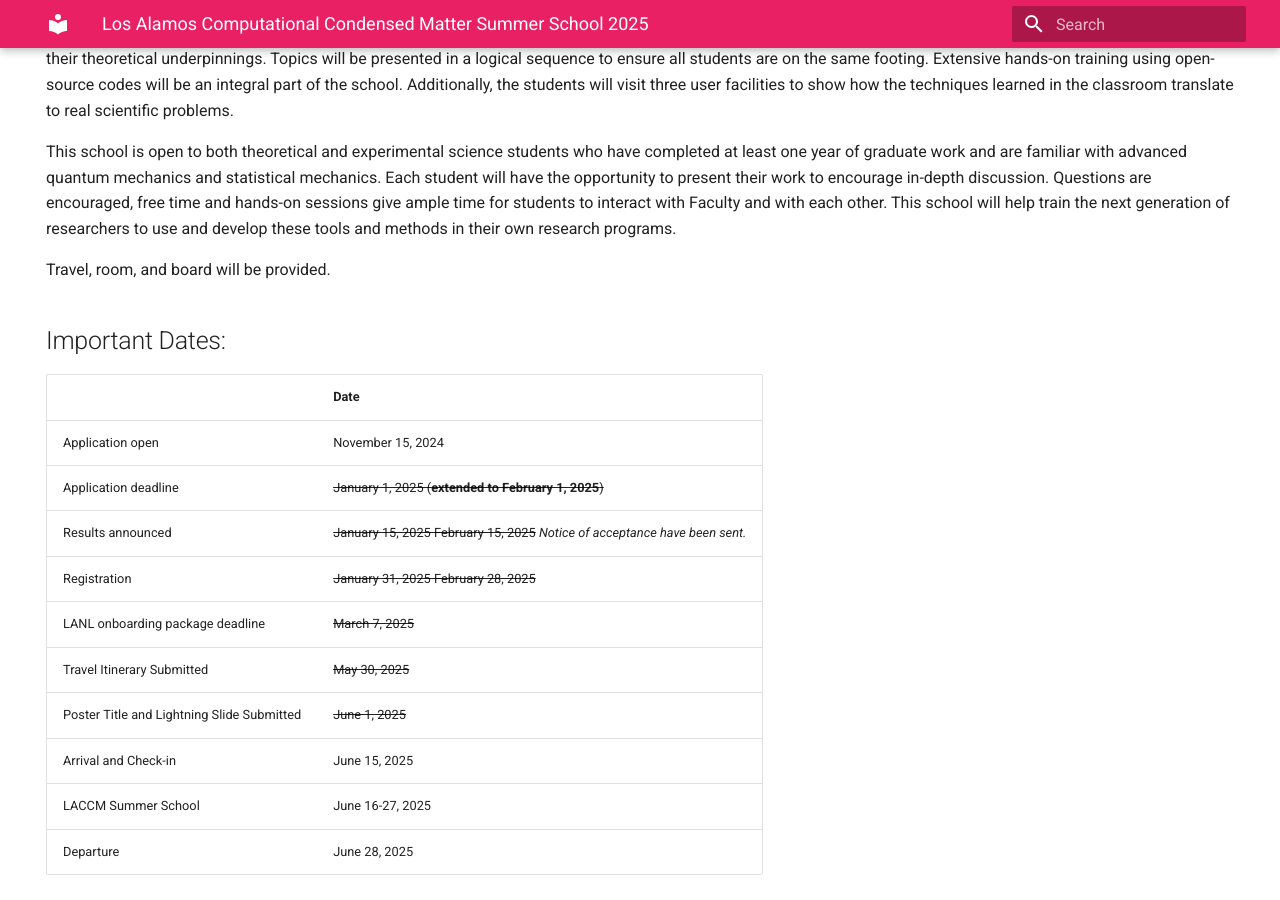
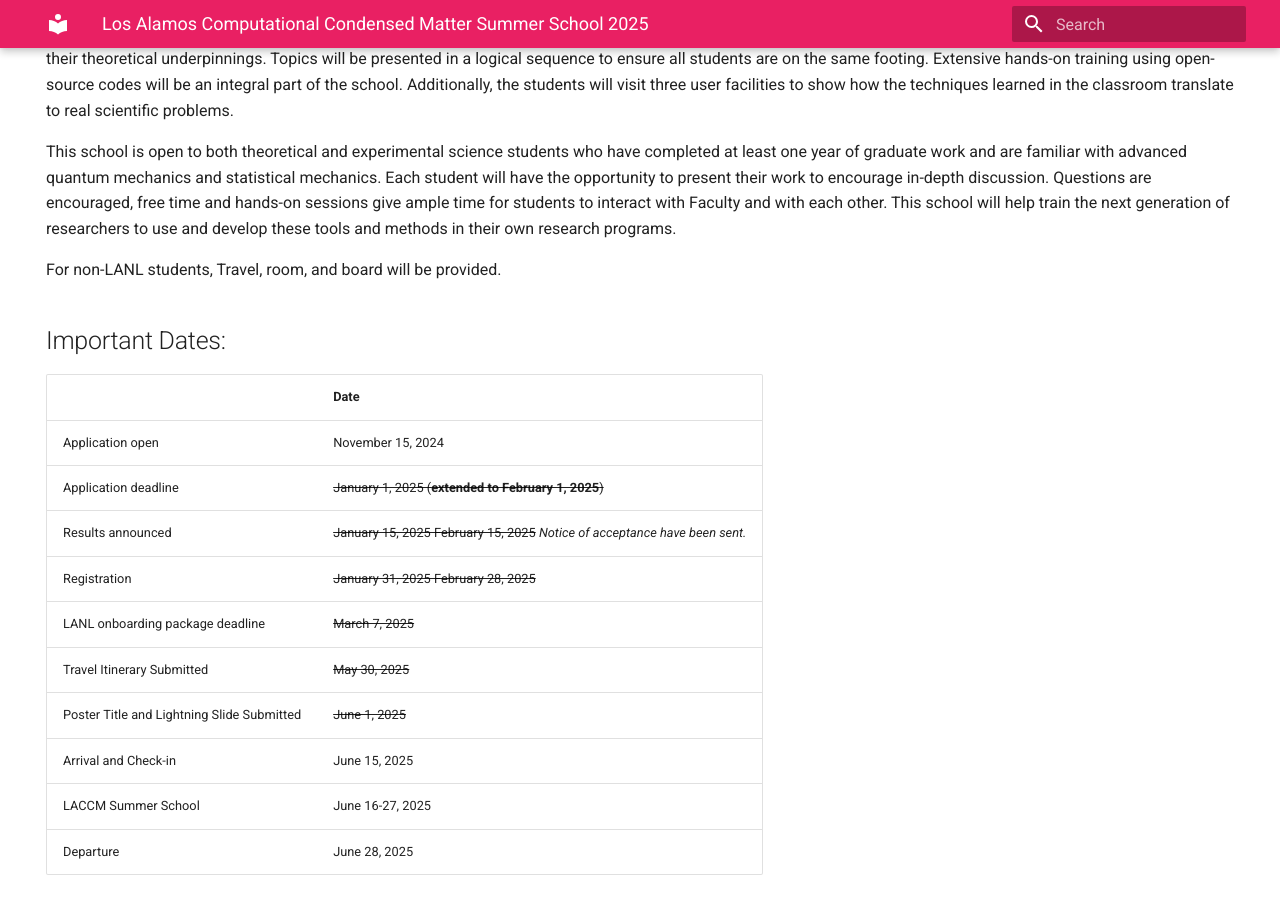
Before and after one commit to LACCMSS/2025, an MkDocs documentation site: the page built from docs/index.md, in a window 1280 px wide and 900 px high, scrolled down 826 px. Built offline with MkDocs 1.6.1 and Material for MkDocs 9.7.7, drawn with Linux system fonts in a browser that asks for light colours.

Commit message:
Update index.md

```diff
--- a/docs/index.md
+++ b/docs/index.md
@@ -19,7 +19,7 @@
 
 This school is open to both theoretical and experimental science students who have completed at least one year of graduate work and are familiar with advanced quantum mechanics and statistical mechanics. Each student will have the opportunity to present their work to encourage in-depth discussion. Questions are encouraged, free time and hands-on sessions give ample time for students to interact with Faculty and with each other. This school will help train the next generation of researchers to use and develop these tools and methods in their own research programs.
 
-Travel, room, and board will be provided.
+For non-LANL students, Travel, room, and board will be provided.
 
 ## Important Dates:
 |       | Date |
```
